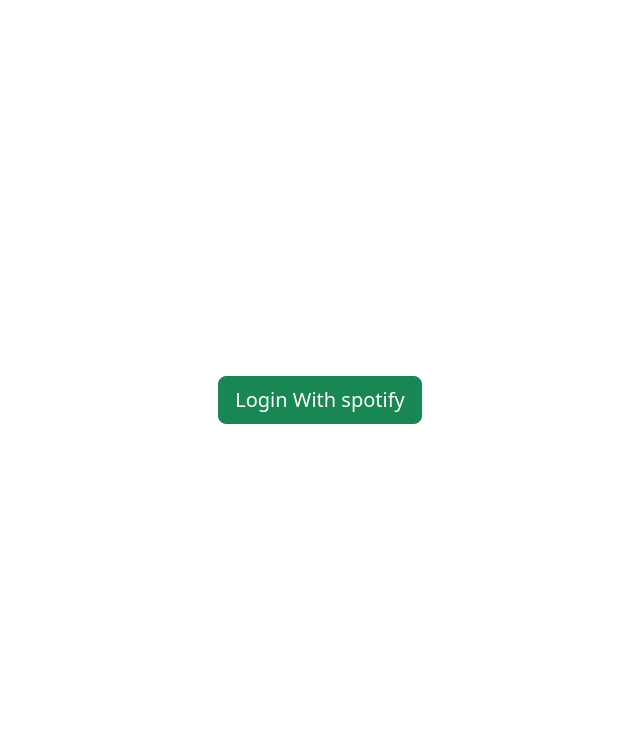
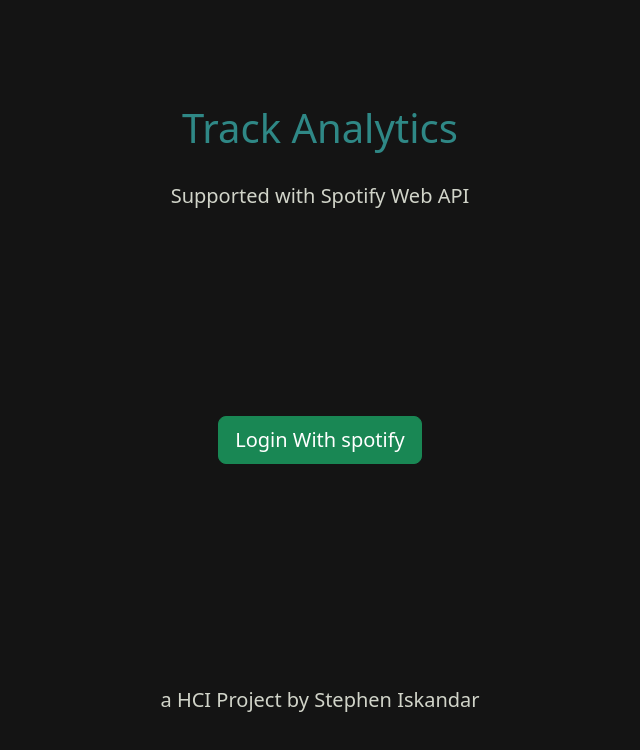
Before and after one commit to stephen-015002/HCI-Project-Spotify, a React (Create React App) app in the folder client/: page / in a window 1280 px wide. Shown: the top 750 px of the page, without its empty margins (320-960 px from the left). Built offline with nearby package versions, Linux system fonts and the light colour scheme; what spotify-web-api-node would draw is missing.

Commit message:
login page done

```diff
--- a/client/src/App.js
+++ b/client/src/App.js
@@ -5,7 +5,9 @@
 const code = new URLSearchParams(window.location.search).get('code')
 
 function App() {
-  return code ? <Dashboard code={code}/> : <Login/>
+  return (
+    code ? <Dashboard code={code}/> : <Login/>
+  )
 }
 
 export default App;
--- a/client/src/Dashboard.js
+++ b/client/src/Dashboard.js
@@ -108,7 +108,7 @@
                     uri: track.uri,
                     albumUrl: smallestAlbumImage.url,
                     id: track.id,
-                    color: '#cb1dd1'
+                    color: "#2F8886"
                 }
             }))
         })
@@ -149,7 +149,7 @@
                     uri: track.uri,
                     albumUrl: smallestAlbumImage.url,
                     id: track.id,
-                    color: '#6689c6'
+                    color: "#D1D4C9"
                 }
             }))
         })
@@ -165,6 +165,7 @@
 
 
   return (
+    <div style={{backgroundColor: '#141414'}}>
     <Container className="d-flex flex-column py-2" style={{height: '100vh'}}>
         <Form.Control type='search' placeholder='Search Songs/Artists' value={search} onChange={e => setSearch(e.target.value)} />
         <Button id='logout-button' onClick={handleLogout}> Logout </Button>
@@ -194,5 +195,6 @@
         </div>
         <div><Player accessToken={accessToken} trackUri={playingTrack?.uri} /></div>
     </Container>
+    </div>
   )
 }
--- a/client/src/Login.js
+++ b/client/src/Login.js
@@ -4,9 +4,20 @@
 const AUTH_URL = "https://accounts.spotify.com/authorize?client_id=5b211a2d15e54da686a08946810f4947&response_type=code&redirect_uri=http://localhost:3000&scope=streaming%20user-read-email%20user-read-private%20user-library-read%20user-library-modify%20user-read-playback-state%20user-modify-playback-state%20user-top-read&show_dialog=true"
 
 export default function Login() {
-  return <Container className="d-flex justify-content-center align-items-center" style={{minHeight: "100vh"}}>
+  return <div style={{backgroundColor: '#141414', minHeight: "100vh"}}>
+  <Container className="d-flex justify-content-center align-items-end" style={{minHeight: "20vh"}}>
+      <h1 style={{color: "#2F8886"}}> Track Analytics</h1>
+  </Container>
+  <Container className="d-flex justify-content-center align-items-center" style={{minHeight: "10vh"}}>
+      <h5 style={{color: '#D1D4C9'}}> Supported with Spotify Web API</h5>
+  </Container>
+    <Container className="d-flex justify-content-center align-items-center" style={{minHeight: "50vh"}}>
     <a className="btn btn-success btn-lg" href={AUTH_URL}>
         Login With spotify
     </a>
   </Container>
+  <Container className="d-flex justify-content-center align-items-end" style={{minHeight: "10vh"}}>
+      <h5 style={{color: '#D1D4C9'}}> a HCI Project by Stephen Iskandar</h5>
+  </Container>
+  </div>
 }
--- a/client/src/Player.js
+++ b/client/src/Player.js
@@ -14,5 +14,16 @@
     }}
     play={play}
     uris={trackUri ? [trackUri] : []}
+    styles={{
+      trackArtistColor: '#D1D4C9',
+      trackNameColor: "#D1D4C9",
+      sliderColor: "#2F8886",
+      sliderTrackColor: '#D1D4C9',
+      loaderColor: "#2F8886",
+      altColor: "#2F8886",
+      color: "#2F8886",
+      activeColor: "#2F8886",
+      bgColor: '#141414'
+    }}
   />
 }
```
